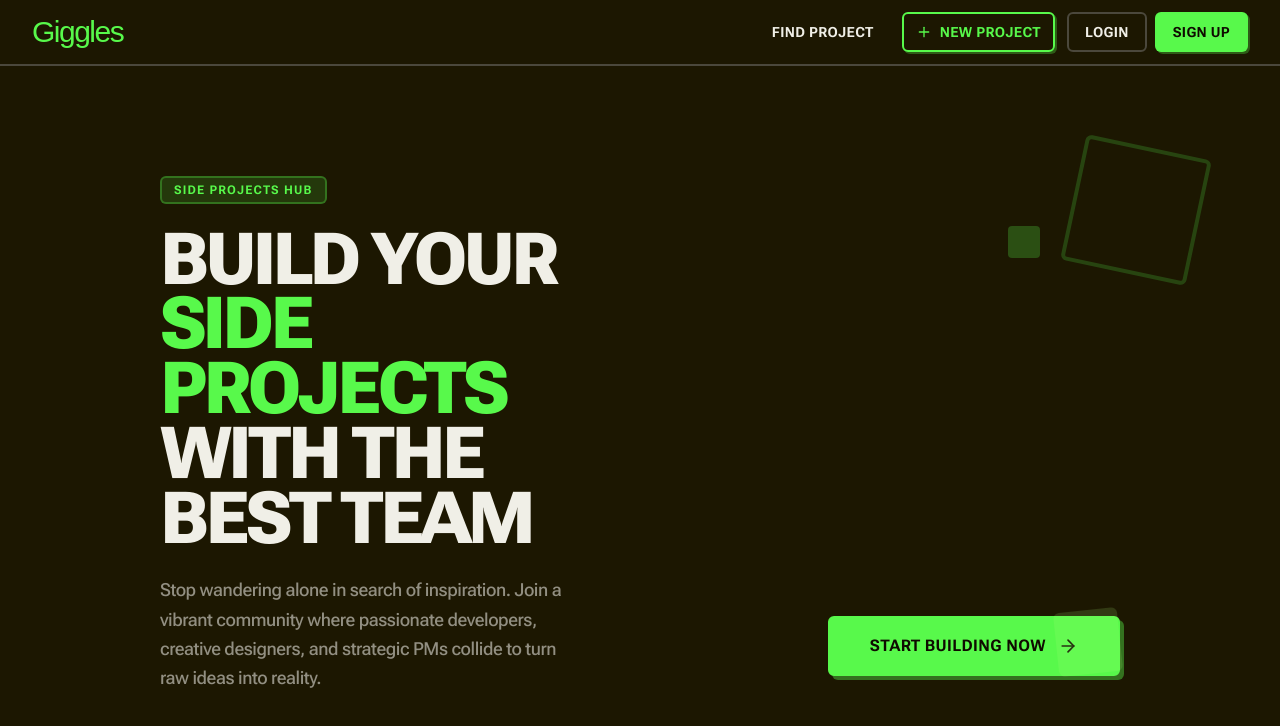
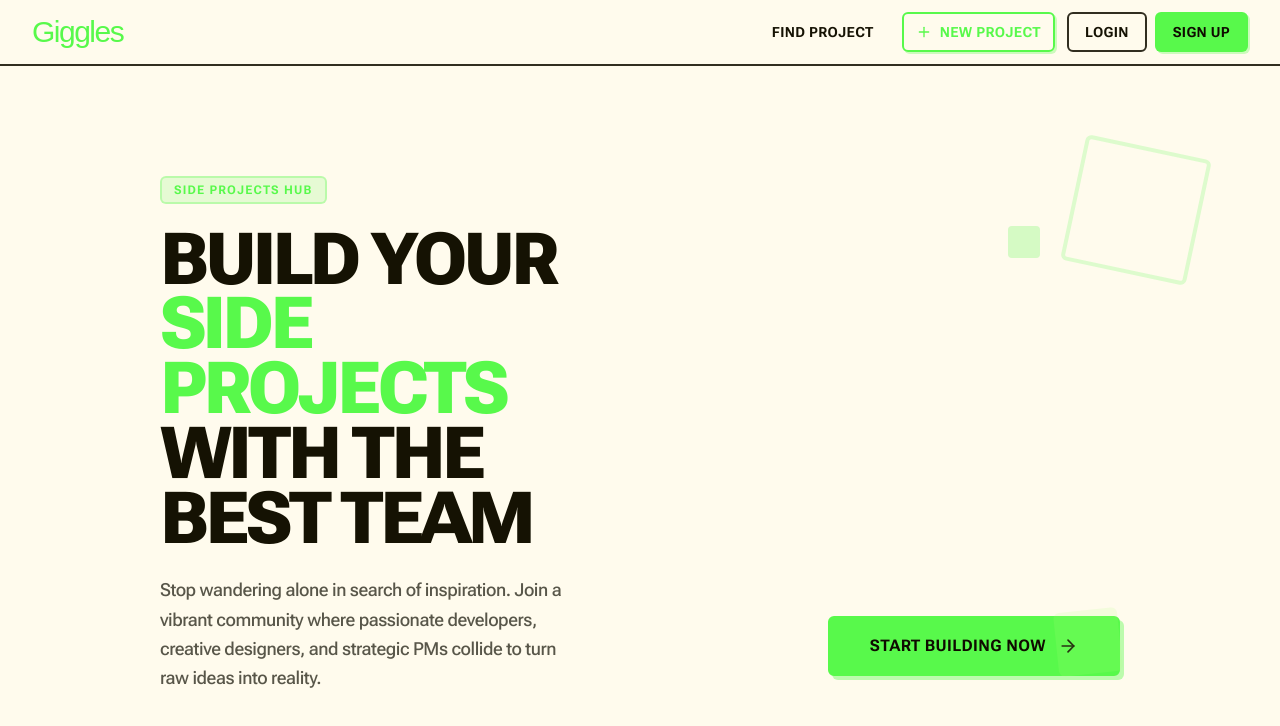
Before and after one commit to jiheejn/sidequest-frontend, a Next.js app: page / in a window 1280 px wide. Shown: the top 726 px of the page. Built offline with nearby package versions, Linux system fonts and the light colour scheme; no server answers; a web font is replaced by a local one.

Commit message:
feat: update color scheme to light cream and green neo-brutalism

```diff
--- a/src/app/globals.css
+++ b/src/app/globals.css
@@ -39,66 +39,66 @@
 'purple-gradient': 'radial-gradient(circle at bottom, rgba(157, 0, 255, 0.3) 0%, rgba(0,0,0,0) 60%)'
 }
 }
-/* Light mode: Yellow-Beige + Green Neo-Brutalism */
+/* Light mode: Light Cream Beige + Green Neo-Brutalism */
 :root {
-    /* Background: deep warm dark beige (user-specified) */
-    --background: oklch(20.46% 0.040 97.94);
-    --foreground: oklch(0.95 0.01 97);
+    /* Background: light warm cream (user-specified) */
+    --background: oklch(0.9874 0.019 93.66);
+    --foreground: oklch(0.18 0.030 97.94);
 
-    /* Cards: slightly lighter than background for layering */
-    --card: oklch(25% 0.035 97.94);
-    --card-foreground: oklch(0.95 0.01 97);
-    --popover: oklch(25% 0.035 97.94);
-    --popover-foreground: oklch(0.95 0.01 97);
+    /* Cards: pure white for layering on cream */
+    --card: oklch(0.99 0.005 93.66);
+    --card-foreground: oklch(0.18 0.030 97.94);
+    --popover: oklch(0.99 0.005 93.66);
+    --popover-foreground: oklch(0.18 0.030 97.94);
 
     /* Primary: vibrant green accent (user-specified accent) */
     --primary: oklch(86.53% 0.251 142.04);
-    --primary-foreground: oklch(15% 0.030 97.94);
+    --primary-foreground: oklch(0.15 0.030 97.94);
 
     /* Secondary: lighter green (user-specified) */
     --secondary: oklch(91.01% 0.179 134.56);
-    --secondary-foreground: oklch(15% 0.030 97.94);
+    --secondary-foreground: oklch(0.15 0.030 97.94);
 
-    /* Muted: subtle warm tone */
-    --muted: oklch(28% 0.025 97.94);
-    --muted-foreground: oklch(0.65 0.02 97);
+    /* Muted: soft warm beige */
+    --muted: oklch(0.94 0.015 93.66);
+    --muted-foreground: oklch(0.45 0.02 97);
 
     /* Accent: same as user-specified accent green */
     --accent: oklch(86.53% 0.251 142.04);
-    --accent-foreground: oklch(15% 0.030 97.94);
+    --accent-foreground: oklch(0.15 0.030 97.94);
 
-    /* Borders: visible but not harsh */
-    --border: oklch(0.40 0.02 97);
-    --input: oklch(0.40 0.02 97);
+    /* Borders: warm dark tone for neo-brutalist definition */
+    --border: oklch(0.30 0.025 97.94);
+    --input: oklch(0.30 0.025 97.94);
     --ring: oklch(86.53% 0.251 142.04);
 
     /* Destructive */
-    --destructive: oklch(0.60 0.22 25);
-    --destructive-foreground: oklch(0.95 0.01 97);
+    --destructive: oklch(0.55 0.22 25);
+    --destructive-foreground: oklch(0.98 0.01 97);
 
     /* Neo-brutalism: slightly sharper radius */
     --radius: 0.375rem;
 }
 
-/* Dark mode: same concept, slightly deeper */
+/* Dark mode: deep warm beige */
 .dark {
     --radius: 0.375rem;
-    --background: oklch(16% 0.035 97.94);
-    --foreground: oklch(0.93 0.01 97);
-    --card: oklch(20% 0.030 97.94);
-    --card-foreground: oklch(0.93 0.01 97);
-    --popover: oklch(20% 0.030 97.94);
-    --popover-foreground: oklch(0.93 0.01 97);
+    --background: oklch(0.18 0.035 97.94);
+    --foreground: oklch(0.93 0.015 93.66);
+    --card: oklch(0.22 0.030 97.94);
+    --card-foreground: oklch(0.93 0.015 93.66);
+    --popover: oklch(0.22 0.030 97.94);
+    --popover-foreground: oklch(0.93 0.015 93.66);
     --primary: oklch(86.53% 0.251 142.04);
-    --primary-foreground: oklch(15% 0.030 97.94);
+    --primary-foreground: oklch(0.15 0.030 97.94);
     --secondary: oklch(91.01% 0.179 134.56);
-    --secondary-foreground: oklch(15% 0.030 97.94);
-    --muted: oklch(24% 0.020 97.94);
+    --secondary-foreground: oklch(0.15 0.030 97.94);
+    --muted: oklch(0.26 0.020 97.94);
     --muted-foreground: oklch(0.60 0.02 97);
     --accent: oklch(86.53% 0.251 142.04);
-    --accent-foreground: oklch(15% 0.030 97.94);
-    --border: oklch(0.35 0.02 97);
-    --input: oklch(0.35 0.02 97);
+    --accent-foreground: oklch(0.15 0.030 97.94);
+    --border: oklch(0.40 0.025 97.94);
+    --input: oklch(0.40 0.025 97.94);
     --ring: oklch(86.53% 0.251 142.04);
     --destructive: oklch(0.6 0.25 29);
 }
```
